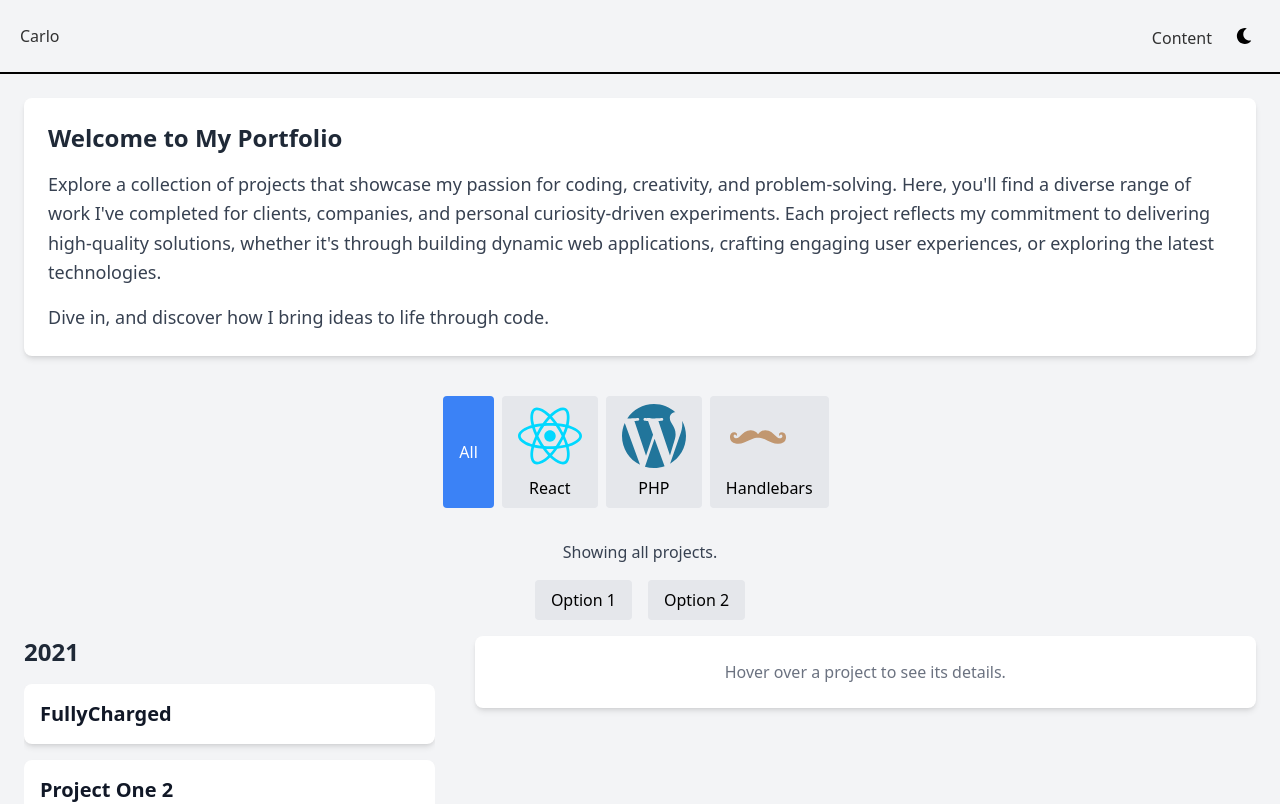
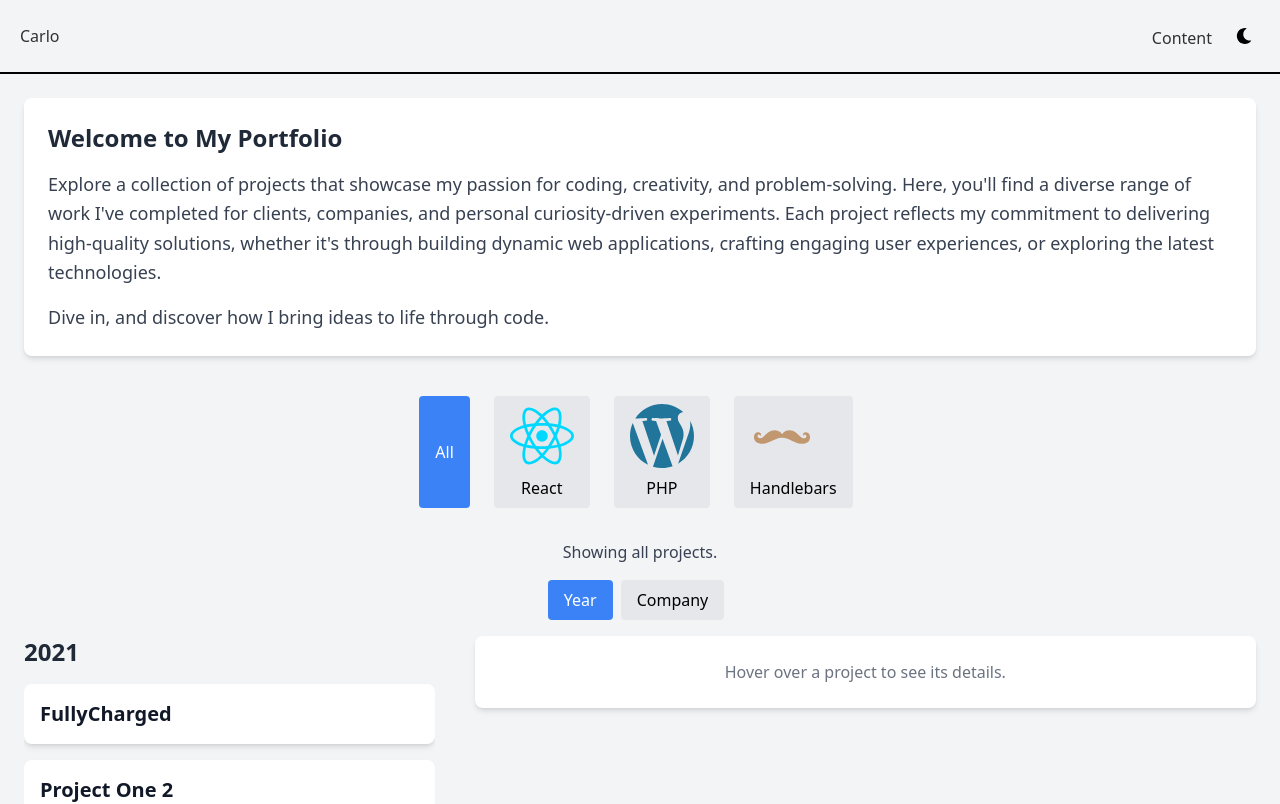
Before and after one commit to Teser301/portfolio-tailwind, a React app: page /projects in a window 1280 px wide. Shown: the top 804 px of the page. Built offline with nearby package versions, Linux system fonts and the light colour scheme; the HTML template or start-up script is replaced by a standard one.

Commit message:
fix: darkmode theme
Used ChatGPT for quick darkmode suggestions. Mistakes were made

```diff
--- a/src/components/PortfolioPage/FilterButton.tsx
+++ b/src/components/PortfolioPage/FilterButton.tsx
@@ -5,50 +5,58 @@ import ReactLogo from "../../assets/icons/react.svg";
 import Wordpress from "../../assets/icons/wordpress.svg";
 import Handlebars from "../../assets/icons/handlebars.svg";
 
+const filters = [
+  {
+    name: "All",
+    icon: null,
+    description: "Showing all projects.",
+  },
+  {
+    name: "React",
+    icon: ReactLogo,
+    description: "Displaying projects built with React.",
+  },
+  {
+    name: "PHP",
+    icon: Wordpress,
+    description: "Here are the projects developed using PHP.",
+  },
+  {
+    name: "Handlebars",
+    icon: Handlebars,
+    description: "These projects utilize Handlebars templates.",
+  },
+];
+
 const FilterButton: React.FC = () => {
   const { activeFilter, setActiveFilter } = useContext(FilterContext)!;
-
-  const filters = ["All", "React", "PHP", "Handlebars"];
-
-  const filterDescriptions: Record<string, string> = {
-    All: "Showing all projects.",
-    React: "Displaying projects built with React.",
-    PHP: "Here are the projects developed using PHP.",
-    Handlebars: "These projects utilize Handlebars templates.",
-  };
-
   return (
     <>
-      <div className="flex my-4 justify-center">
+      <div className="flex gap-4 my-4 justify-center">
         {filters.map((filter) => (
           <button
-            key={filter}
+            key={filter.name}
             className={`px-4 py-2 rounded mr-2 transition-colors ${
-              activeFilter === filter
+              activeFilter === filter.name
                 ? "bg-blue-500 text-white dark:bg-blue-400"
                 : "bg-gray-200 dark:bg-gray-700 text-black dark:text-white"
             }`}
-            onClick={() => setActiveFilter(filter)}
+            onClick={() => setActiveFilter(filter.name)}
           >
-            {filter === "React" && (
-              <img src={ReactLogo} alt="React" className="w-16 h-16 mb-2" />
-            )}
-            {filter === "PHP" && (
-              <img src={Wordpress} alt="Wordpress" className="w-16 h-16 mb-2" />
-            )}
-            {filter === "Handlebars" && (
+            {/* Render icon if available */}
+            {filter.icon && (
               <img
-                src={Handlebars}
-                alt="Handlebars"
+                src={filter.icon}
+                alt={filter.name}
                 className="w-16 h-16 mb-2"
               />
             )}
-            {filter}
+            {filter.name}
           </button>
         ))}
       </div>
       <p className="mt-4 text-center text-gray-700 dark:text-gray-300">
-        {filterDescriptions[activeFilter]}
+        {filters.find((filter) => filter.name === activeFilter)?.description}
       </p>
     </>
   );
--- a/src/components/PortfolioPage/OptionButton.tsx
+++ b/src/components/PortfolioPage/OptionButton.tsx
@@ -1,14 +1,25 @@
-import React from "react";
+import React, { useContext } from "react";
+import { FilterContext } from "../../context/FilterContext";
 
 const OptionButton: React.FC = () => {
+  const { viewOption, setViewOption } = useContext(FilterContext)!; // Non-null assertion operator
+  const viewOptions = ["Year", "Company"];
+
   return (
-    <div className="flex justify-center my-4">
-      <button className="px-4 py-2 bg-gray-200 dark:bg-gray-700 text-black dark:text-white rounded">
-        Option 1
-      </button>
-      <button className="ml-4 px-4 py-2 bg-gray-200 dark:bg-gray-700 text-black dark:text-white rounded">
-        Option 2
-      </button>
+    <div className="flex my-4 justify-center">
+      {viewOptions.map((option) => (
+        <button
+          key={option}
+          className={`px-4 py-2 rounded mr-2 transition-colors ${
+            viewOption === option
+              ? "bg-blue-500 text-white dark:bg-blue-400 dark:text-gray-900"
+              : "bg-gray-200 text-black dark:bg-gray-700 dark:text-white"
+          }`}
+          onClick={() => setViewOption(option)}
+        >
+          {option}
+        </button>
+      ))}
     </div>
   );
 };
```
